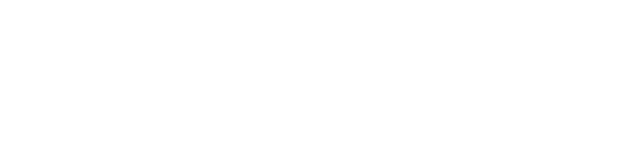
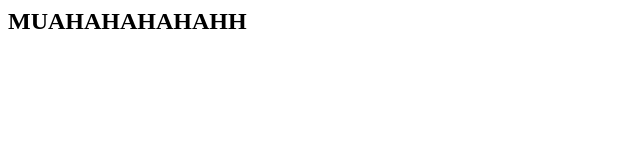
Before and after one commit to masterper199/GameOne, a plain HTML site: page index.html in a window 1280 px wide. Shown: the whole page, without its empty margins (0-640 px from the left). Drawn offline with Linux system fonts and the light colour scheme.

Commit message:
Messing with Per's git

```diff
--- a/index.html
+++ b/index.html
@@ -7,6 +7,6 @@
 
 
 <body>
-
+	<h2>MUAHAHAHAHAHH</h2>
 </body>
 </html>
```
